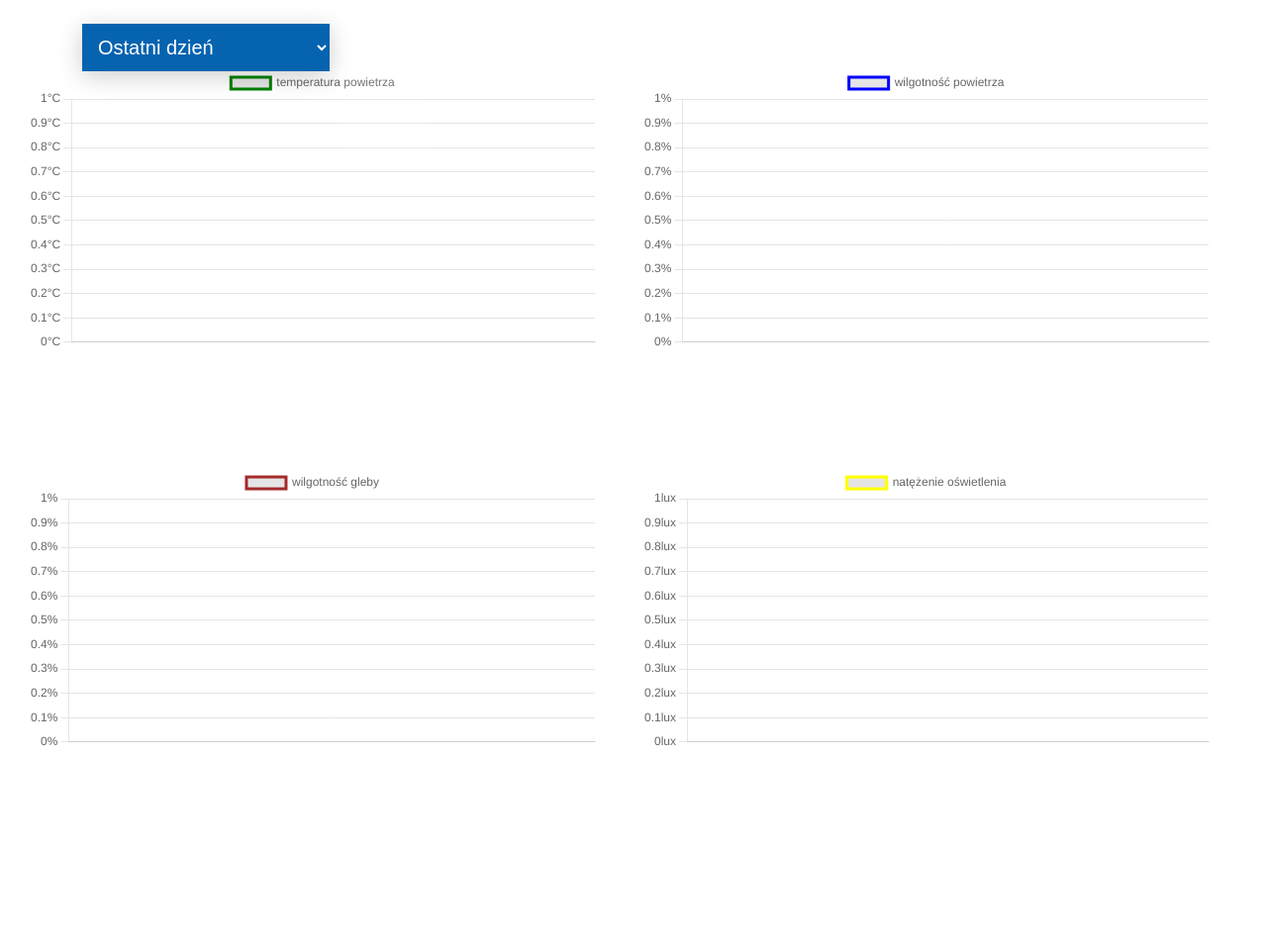
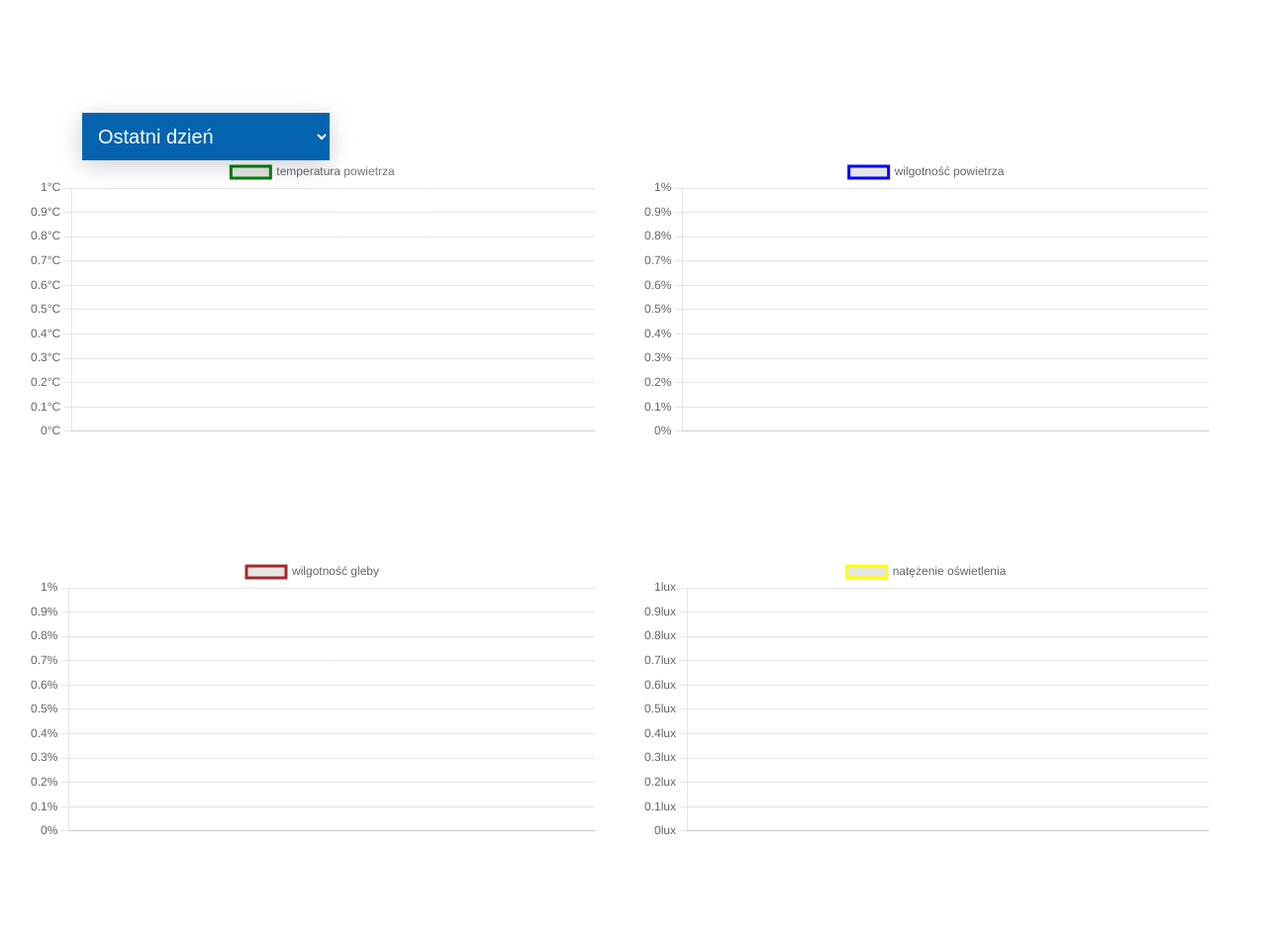
Before and after one commit to Rogol98/Wiwarium, a Flask app: page /diagrams in a window 1280 px wide. Shown: the part 52-1006 px from the top of the page at 99% size. Before the commit the page ends 806 px from the top, so only its background shows below. Run offline with Flask 2, Linux system fonts and the light colour scheme; data that the repository does not hold is empty; parts of the project's set-up code (start-up, migrations or seed data) failed here and were passed over; some libraries are stand-ins or nearby versions.

Commit message:
09.01.2022 v8

```diff
--- a/static/style.css
+++ b/static/style.css
@@ -30,7 +30,7 @@
 }
 
 #parent{
-	margin-top: 100px;
+	margin-top: 190px;
 }
 
 #parent .chart {
```
